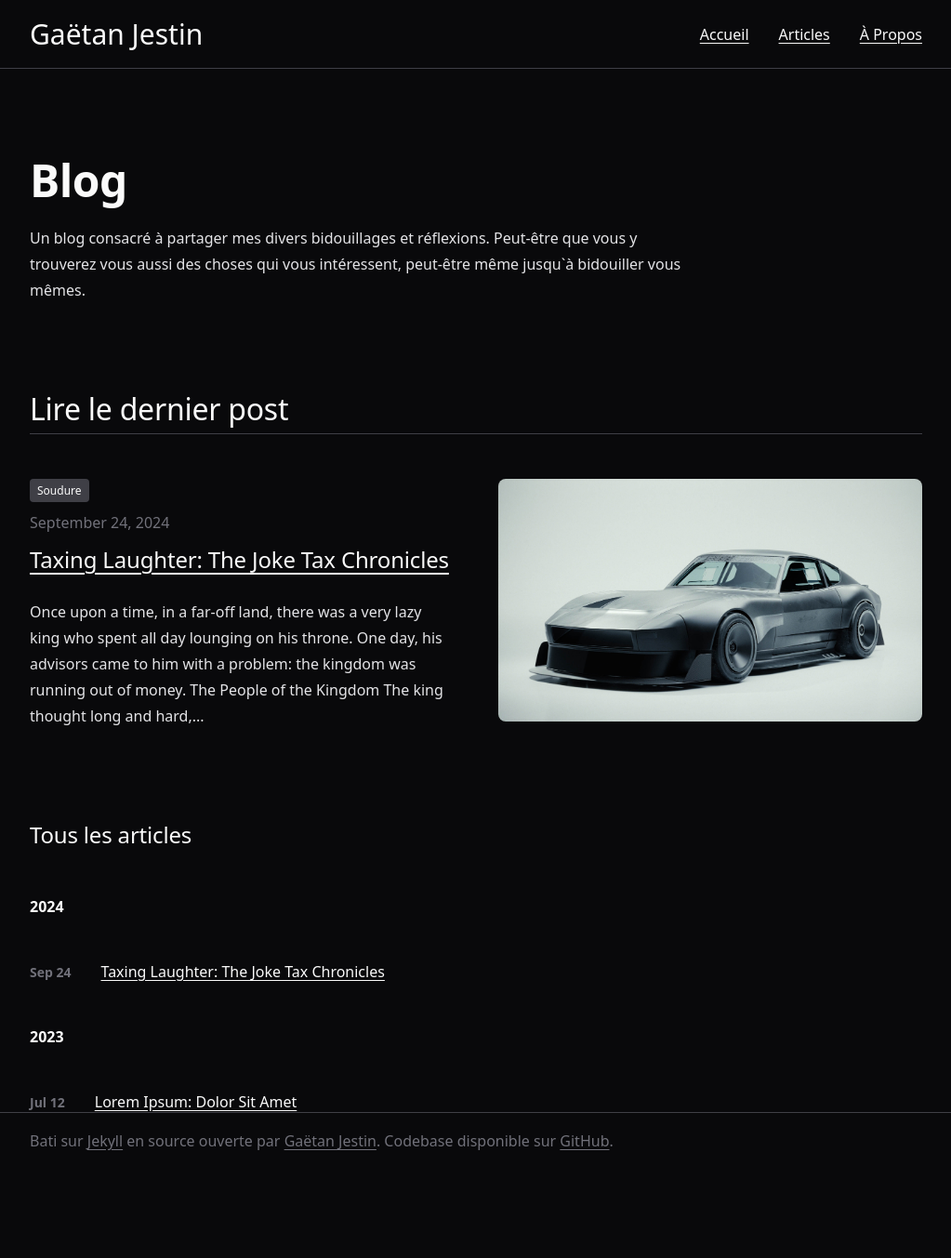
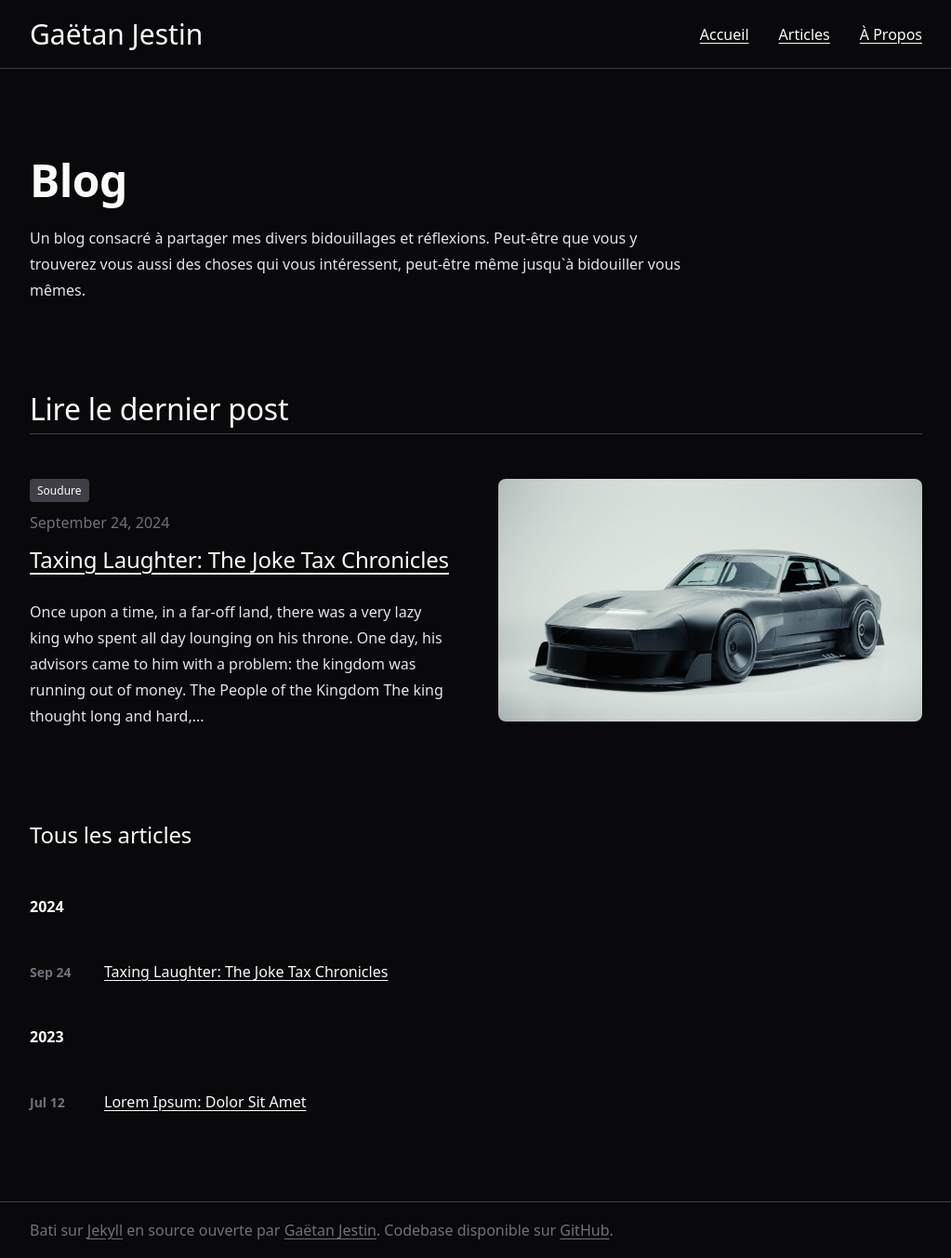
Before and after one commit to MerlinConnected/blablarduino, a Jekyll site: the page built from index.md, in a window 1280 px wide. Shown: the whole page at 93% size, without its empty margins (128-1151 px from the left). Built offline with Jekyll 4.4.1, drawn with Linux system fonts in a browser that asks for light colours; before the commit the page ends 1257 px from its top, so only the background shows below that.

Commit message:
fix: responsive on history section

```diff
--- a/_sass/_base.scss
+++ b/_sass/_base.scss
@@ -314,8 +314,9 @@
 }
 
 .history {
+	margin-top: 6rem;
+	margin-bottom: 6rem;
 	h3 {
-		margin-top: 6rem;
 		margin-bottom: 3rem;
 	}
 
@@ -333,9 +334,14 @@
 				margin-top: 3rem;
 
 				.post-preview {
-					display: flex;
+					display: grid;
+					grid-template-columns: 5rem 1fr;
 					align-items: center;
-					gap: 2rem;
+
+					@media all and (max-width: 768px) {
+						grid-template-columns: 1fr;
+						gap: 0.5rem;
+					}
 
 					.post-date {
 						color: $color-600;
```
